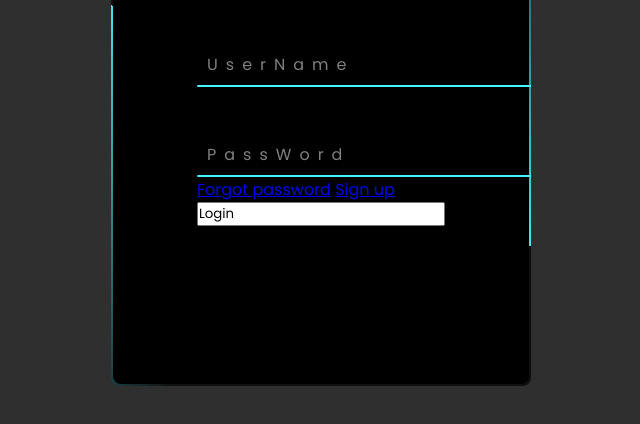
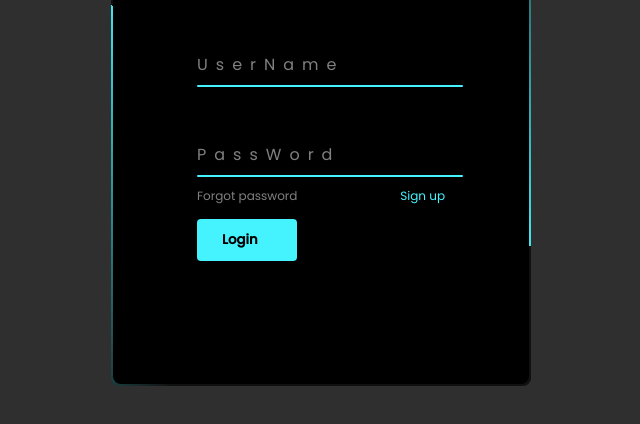
Before and after one commit to Adityakr3/Signin---form, a plain HTML site: page login-page/index.html in a window 1280 px wide. Shown: the part 274-698 px from the top of the page, without its empty margins (319-959 px from the left). Drawn offline with Linux system fonts and the light colour scheme.

Commit message:
completed

```diff
--- a/day2/style.css
+++ b/login-page/style.css
@@ -86,11 +86,12 @@
     color: black;
     font-size: 1em;
     letter-spacing: 0.05em;
+    z-index: 99;
  }
  .inputbox span{
    position: absolute;
    left: 0% ;
-   padding: 20px 10px 10px;
+   padding: 20px 0px 10px;
    font-size: 1em;
    color: gray;
    pointer-events: none;
@@ -101,17 +102,54 @@
  .inputbox input:focus~span
  {
    color:#45f3ff;
-   transform: translate(-34px);
+   transform: translateX(0px) translatey(-34px);
    font-size:  0.75em;
  }
  .inputbox i {
    position: absolute;
    left:  0;
    bottom:  0;
-   width: 100%;
+   width: 70%;
    height: 2px;
    background-color: #45f3ff;
    border-radius: 4px;
    transition:  0.5s;
    pointer-events: none;
  }
+ .inputbox input:valid~i,
+ .inputbox input:focus~i
+ {
+   height:44px;
+ }
+.links{
+   display: flex;
+   justify-content: space-between;
+}
+.links a{
+   margin: 10px 0;
+   font-size: 0.75em;
+   color: gray;
+   text-decoration: none;
+
+}
+.links a:hover,
+.links a:nth-child(2)
+{
+   color: #45f3ff;
+}
+input[type="sumit"]
+{
+   border: none;
+   outline: none;
+   background: #45f3ff;
+   padding: 11px 25px;
+   width: 100px;
+   margin-top: 4px;
+   border-radius: 4px;
+   font-weight: bold;
+   cursor: pointer;
+}
+input[type="sumit"]:active
+{
+   opacity:0.8;
+}
```
Also changed, not shown: login-page/index.html (renamed from day2/index.html), login-page/script.js (added).
